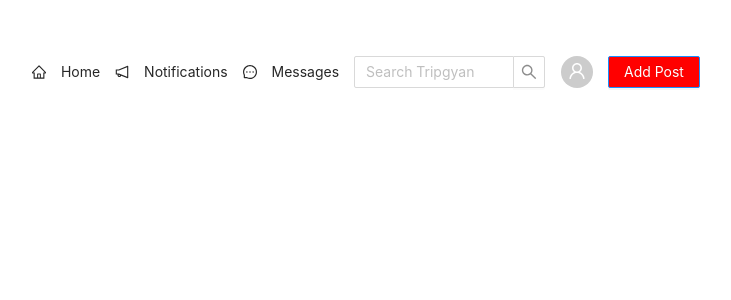
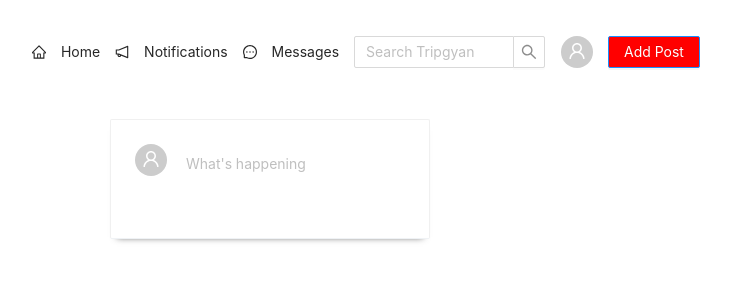
Before and after one commit to AkshayDeshmukh45/social-feed-webapp, a React (Create React App) app: page / in a window 1280 px wide. Shown: the top 300 px of the page, without its empty margins (274-1005 px from the left). Built offline with nearby package versions, Linux system fonts and the light colour scheme.

Commit message:
fourth commit

```diff
--- a/src/App.js
+++ b/src/App.js
@@ -1,5 +1,6 @@
 import React from 'react';
 import Header from './Header';
+import PostFeed from './PostFeed';
 
 
 
@@ -8,9 +9,9 @@ function App() {
     <div>
 
       <Header />
-
+      <PostFeed />
     </div>
   )
 }
 
-export default App
+export default App;
--- a/src/Header.css
+++ b/src/Header.css
@@ -1,7 +1,7 @@
 @import '~antd/dist/antd.css';
 
 Header{
-    margin: 40px auto;
+    margin: 20px auto;
     width: 60vw;
     display:flex;
     justify-content: space-between;
--- a/src/Header.js
+++ b/src/Header.js
@@ -3,6 +3,7 @@ import "./Header.css";
 import { Button, Input, Avatar, Layout } from "antd";
 // import logo from './logo.png';
 // import {Link} from 'react-router-dom';
+// import PostFeed from './PostFeed';
 import {
   HomeOutlined,
   NotificationOutlined,
@@ -37,6 +38,7 @@ function Header() {
           </Button>
         </Header>
       </Layout>
+
     </div>
   );
 }
--- /dev/null
+++ b/src/PostFeed.css
@@ -0,0 +1,24 @@
+@import "~antd/dist/antd.css";
+
+.inputArea {
+  margin-left: 40px;
+  width: 250px;
+  display: flex;
+  justify-content: space-between;
+  align-items: center;
+  position: relative;
+  border: none;
+  outline: none;
+  bottom: 27px;
+}
+.postCard {
+  position: relative;
+  top: 15px;
+  margin-left: 30%;
+  width: 25%;
+  height: 15vh;
+  border-bottom: 1px solid #eff2f5;
+  display: flex;
+  justify-content: space-between;
+  box-shadow: 0px 5px 7px -7px rgba(0, 0, 0, 0.75);
+}
--- /dev/null
+++ b/src/PostFeed.js
@@ -0,0 +1,34 @@
+import React from "react";
+import { Input,Card, Avatar,Form } from "antd";
+import './PostFeed.css'
+import {useState} from 'react'
+
+import { UserOutlined } from "@ant-design/icons";
+
+function PostFeed() {
+
+    const [input,setInput]= useState("");
+
+    const handleSubmit = (e) =>{
+        e.preventDefault();
+    };
+  return (
+
+
+    <Card className="postCard" >
+
+      <Avatar icon={<UserOutlined />} />
+      <Form>
+      <Input
+      value={input}
+      onChange= {(e) =>setInput(e.target.value)}
+      placeholder="What's happening"
+      className="inputArea"/>
+      </Form>
+
+    </Card>
+
+  );
+}
+
+export default PostFeed;
```
Also changed, not shown: src/Feed.js (deleted), src/Post.css (added), src/Post.js (added), 1 other file (tests, documents, lock files or other folders).
